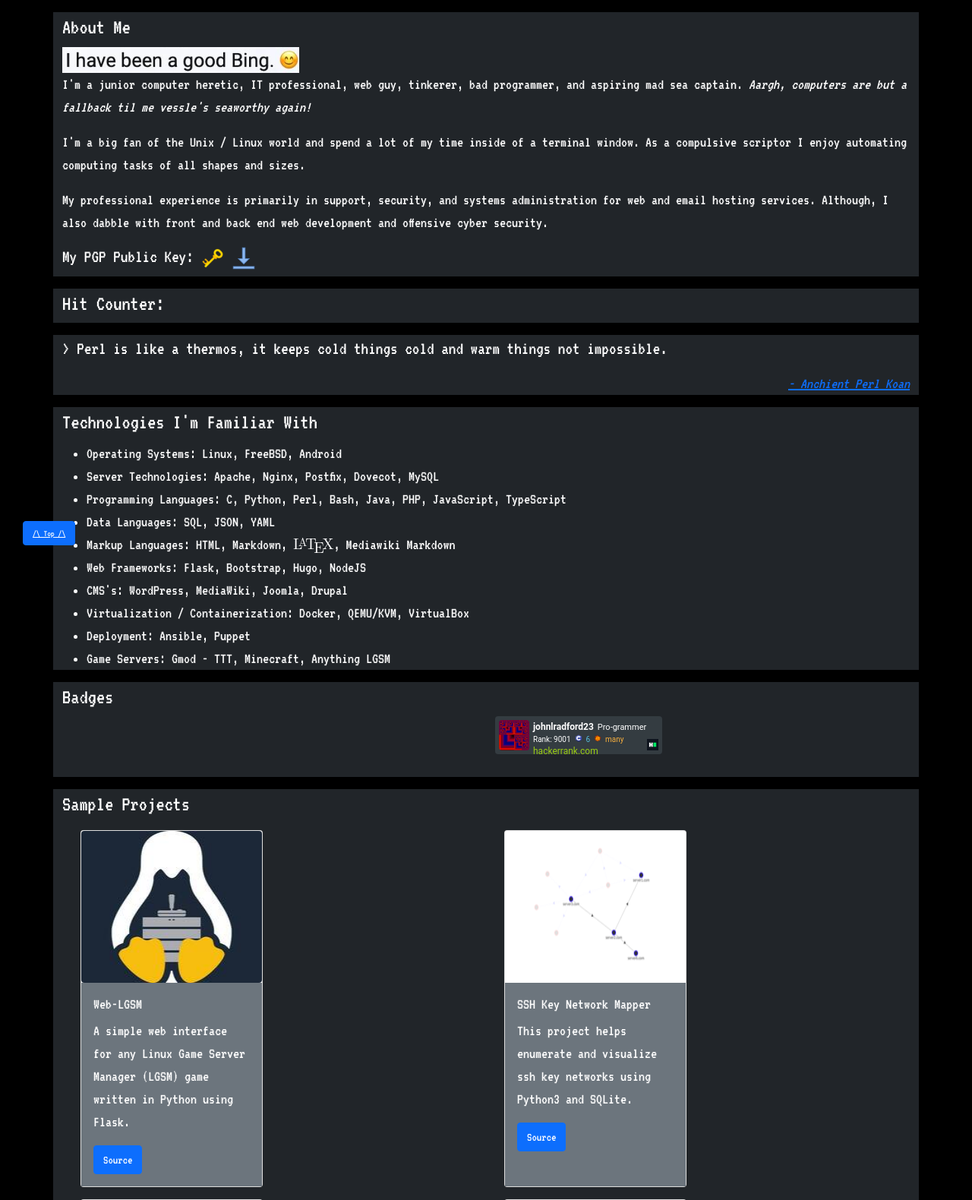
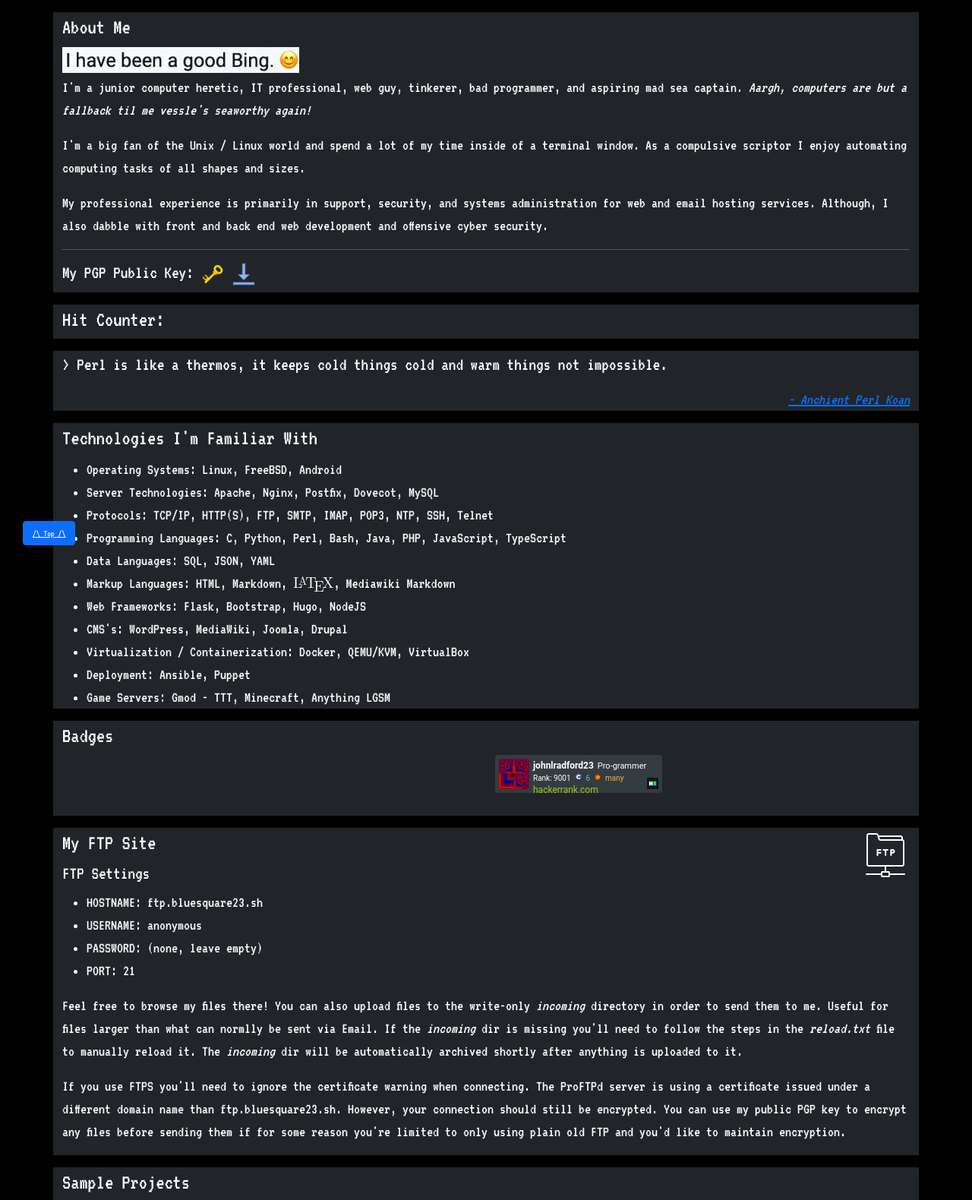
Before and after one commit to BlueSquare23/johnlradford.io, a PHP site: page / in a window 1280 px wide. Shown: the part 62-1642 px from the top of the page at 76% size. Run offline with PHP 8.4, Linux system fonts and the light colour scheme; data that the repository does not hold is empty; some web fonts are replaced.

Commit message:
Add FTP site blurb + html tweaks

```diff
--- a/index.php
+++ b/index.php
@@ -46,7 +46,7 @@
             <h3 class="pt-1">About Me</h3>
             <a href="https://youtu.be/Gmp1o9pkync?t=168"
               target="_blank" rel="noopener noreferrer">
-              <img src="./static/img/goodbing.png" alt="I have been a good bing :)">
+              <img class="mb-1" src="./static/img/goodbing.png" alt="I have been a good bing :)">
             </a>
             <br>
             <p>I'm a junior computer heretic, IT professional, web guy, tinkerer, bad
@@ -60,6 +60,7 @@
                dabble with front and back end web development and offensive cyber
                security.
             </p>
+            <hr style="color: white;">
             <h4>My PGP Public Key:
               <a
                 href="pgp_key.txt" id="pgp-key-icon" title="John's PGP Key" target="_blank" rel="noopener noreferrer"
@@ -79,6 +80,9 @@
           <div class="col">
             <?php
               $hits = file_get_contents("https://johnlradford.io/cgi-bin/hits.cgi",0);
+              // just in case...
+              $hits = escapeshellcmd($hits);
+              $hits = htmlspecialchars($hits);
               echo "<h3>Hit Counter: $hits</h3>";
             ?>
           </div>
@@ -104,6 +108,9 @@
           </li>
           <li>
             Server Technologies: Apache, Nginx, Postfix, Dovecot, MySQL
+          </li>
+          <li>
+            Protocols: TCP/IP, HTTP(S), FTP, SMTP, IMAP, POP3, NTP, SSH, Telnet
           </li>
           <li>
             Programming Languages: C, Python, Perl, Bash, Java, PHP, JavaScript, TypeScript
@@ -142,6 +149,50 @@
           <div class="col">
             <script src="./static/js/hrbadge.js"></script>
             <br>
+          </div>
+        </div>
+      </div>
+
+      <div class="pt-1 my-3 container-lg bg-dark text-white">
+        <div class="row">
+          <div class="col">
+            <h3>My FTP Site
+              <a href="ftp://anonymous:@ftp.bluesquare23.sh">
+                <img style="float:right;" src="./static/img/ftp.png" alt="FTP icon">
+              </a>
+            </h3>
+            <h4>FTP Settings</h4>
+            <ul>
+              <li>
+                HOSTNAME: ftp.bluesquare23.sh
+              </li>
+              <li>
+                USERNAME: anonymous
+              </li>
+              <li>
+                PASSWORD: (none, leave empty)
+              </li>
+              <li>
+                PORT: 21
+              </li>
+            </ul>
+            <p>
+              Feel free to browse my files there! You can also upload files to the write-only
+              <i>incoming</i> directory in order to send them to me. Useful for files larger
+              than what can normlly be sent via Email. If the <i>incoming</i> dir is missing
+              you'll need to follow the steps in the <i>reload.txt</i> file to manually
+              reload it. The <i>incoming</i> dir will be automatically archived shortly after
+              anything is uploaded to it.
+            </p>
+            <p>
+              If you use FTPS you'll need to ignore the certificate warning when connecting.
+              The ProFTPd server is using a certificate issued under a different domain name
+              than ftp.bluesquare23.sh. However, your connection should still be encrypted.
+
+              You can use my public PGP key to encrypt any files before sending them if for
+              some reason you're limited to only using plain old FTP and you'd like to
+              maintain encryption.
+            </p>
           </div>
         </div>
       </div>
@@ -208,9 +259,10 @@
                 <div class="card-body text-white bg-secondary">
                   <h5 class="card-title">Plex CLI Perl Script</h5>
                   <p class="card-text">
-                    A very basic perl script for interacting with your plex server from the command line.
+                    A perl script for interacting with your plex server from the command line.
+                    Options: refresh, list-libraries, and list-playing.
                   </p>
-                  <a
+                  <a target="_blank" rel="noopener noreferrer" class="btn btn-primary"
                     href="https://github.com/BlueSquare23/Learning_Perl/blob/master/MiscPerlScripts/plex-cli.pl">Source
                   </a>
                 </div>
```
Also changed, not shown: static/img/ftp.png (added).
